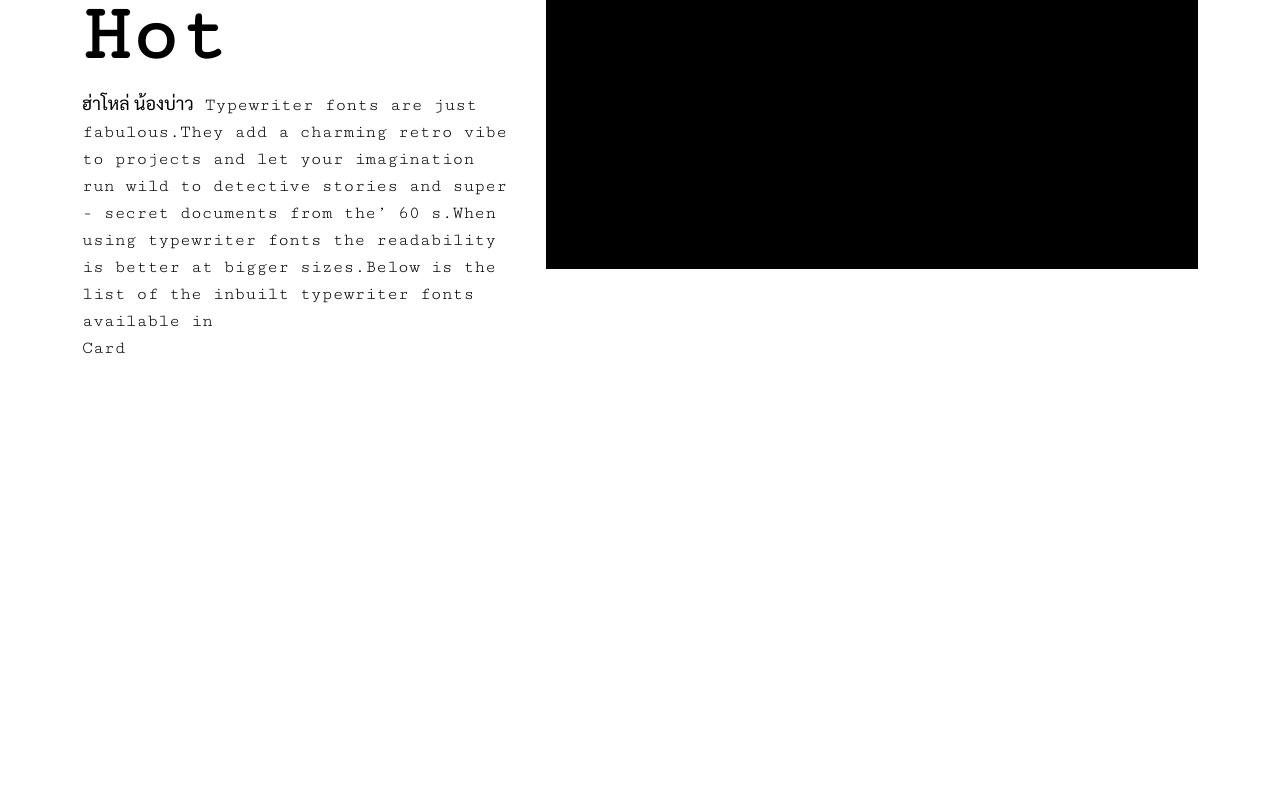
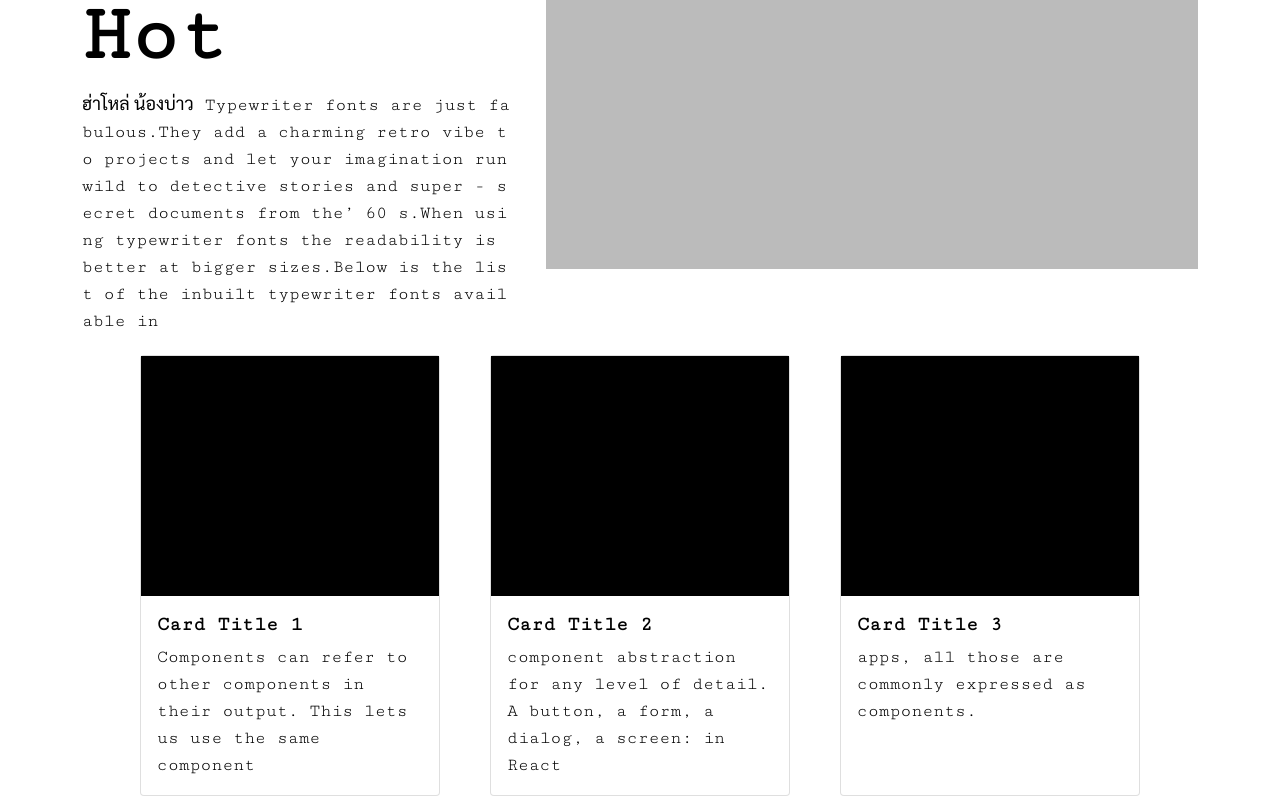
Before and after one commit to BallPanupan/redhot, a Next.js app: page / in a window 1280 px wide. Shown: the part 233-1029 px from the top of the page. Before the commit the page ends 800 px from the top, so only its background shows below. Built offline with nearby package versions, Linux system fonts and the light colour scheme.

Commit message:
update card

```diff
--- a/components/CardList.js
+++ b/components/CardList.js
@@ -1,8 +1,17 @@
-function CardList() {
+import { Card } from "react-bootstrap";
+
+let car = {type:"Fiat", model:"500", color:"white"};
+
+function CardList(props) {
+    let content = props.content;
     return (
-        <div className="card-content">
-            Card
-        </div>
+    <Card>
+        <div className="black-x"></div>
+        <Card.Body>
+        <Card.Title>{ content.title }</Card.Title>
+        <Card.Text>{ content.content }</Card.Text>
+        </Card.Body>
+    </Card>
     );
   }
 
--- a/pages/index.js
+++ b/pages/index.js
@@ -5,6 +5,27 @@ import CardList from "../components/CardList";
 import Head from 'next/head'
 
 export default function Home() {
+  let totlaCard = [
+    {
+      img:"xxx.jpg",
+      title:"Card Title 1",
+      content: "Components can refer to other components in their output. This lets us use the same component ",
+      footer : "22-2-2022"
+    },
+    {
+      img:"xxx.jpg",
+      title:"Card Title 2",
+      content:"component abstraction for any level of detail. A button, a form, a dialog, a screen: in React",
+      footer : "22-2-2022"
+    },
+    {
+      img:"xxx.jpg",
+      title:"Card Title 3",
+      content:"apps, all those are commonly expressed as components.",
+      footer : "22-2-2022"
+    }
+  ];
+
   return (
     <>
       <Head>
@@ -14,7 +35,17 @@ export default function Home() {
       <Container>
 
         <MainContent/>
-        <CardList/>
+
+        <div className="card-content">
+        {
+
+          totlaCard.map(data => {
+            return (
+              <CardList content={data}/>
+            )
+          })
+        }
+        </div>
 
       </Container>
     </>
--- a/styles/index.scss
+++ b/styles/index.scss
@@ -15,11 +15,16 @@ span {
         font-size: 5rem;
         line-height: 75px;
         font-weight: bold;
+
+        @media screen and (max-width: 768px) {
+            font-size: 4rem;
+        }
     }
 }
 
 .content-body {
     margin-top: 15px;
+    line-break: anywhere;
 }
 
 .navbar {
@@ -42,7 +47,7 @@ span {
         width: 60%;
 
         .vdo {
-            background-color: black;
+            background-color: #bbbbbb;
             height: 420px;
         }
     }
@@ -57,3 +62,31 @@ span {
         }
     }
 }
+
+.card-content {
+    width: 100%;
+    min-height: 400px;
+    margin-top: 20px;
+    display: flex;
+    justify-content: center;
+    gap: 50px;
+
+    .card-title {
+        font-weight: bold;
+    }
+}
+
+.card {
+    max-width: 300px;
+}
+
+
+.black-x {
+    width: 100%;
+    height: 240px;
+    background-color: black;
+}
+
+.card-group {
+
+}
```
